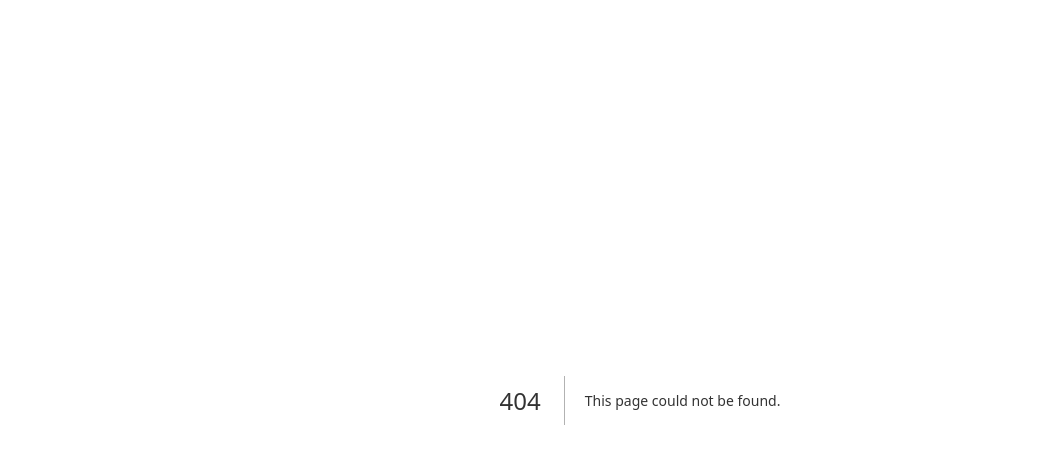
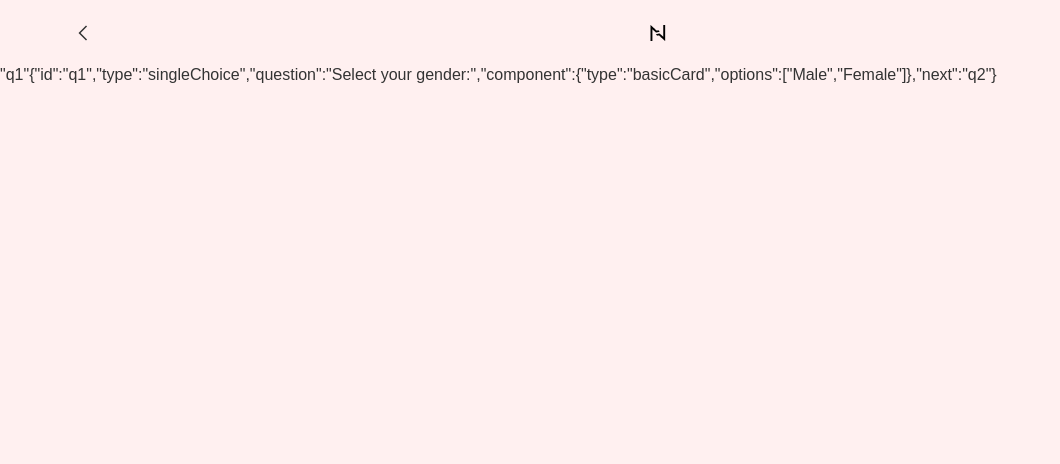
Before and after one commit to Yashchemskyi-Oleksandr/survey, a Next.js app: page /survey/q1 in a window 1280 px wide. Before the commit this address had no page. Shown: the top 464 px of the page, without its empty margins (0-1060 px from the left). Built offline with nearby package versions, Linux system fonts and the light colour scheme.

Commit message:
- added getStaticProps and getStaticPaths (prepared data for component)

```diff
--- /dev/null
+++ b/src/pages/survey/[questionId].tsx
@@ -0,0 +1,39 @@
+import { GetStaticPaths, GetStaticProps } from 'next';
+import SurveyLayout from '@/components/layouts/SurveyLayout';
+import { QuestionProps } from '@/types/surveyTypes';
+import surveyConfig from '../../config/survey.json';
+
+const QuestionPage = ({ currentQuestion, initialQuestionId }: QuestionProps) => (
+  <div>
+    {JSON.stringify(initialQuestionId)}
+    {JSON.stringify(currentQuestion)}
+  </div>
+);
+
+export default QuestionPage;
+
+// should use api for getStaticPaths and getStaticProps
+// Generate static paths for all questions
+export const getStaticPaths: GetStaticPaths = async () => {
+  const paths = surveyConfig.questions.map((question) => ({
+    params: { questionId: question.id },
+  }));
+
+  return { paths, fallback: false };
+};
+
+// Fetch question data based on the questionId
+export const getStaticProps: GetStaticProps = async (context) => {
+  const questionId = context.params?.questionId;
+  const question = surveyConfig.questions.find((q) => q.id === questionId);
+
+  if (!question) {
+    return { notFound: true };
+  }
+
+  return {
+    props: { currentQuestion: question, initialQuestionId: surveyConfig.questions[0].id },
+  };
+};
+
+QuestionPage.getLayout = (page: React.ReactNode) => <SurveyLayout>{page}</SurveyLayout>;
```
